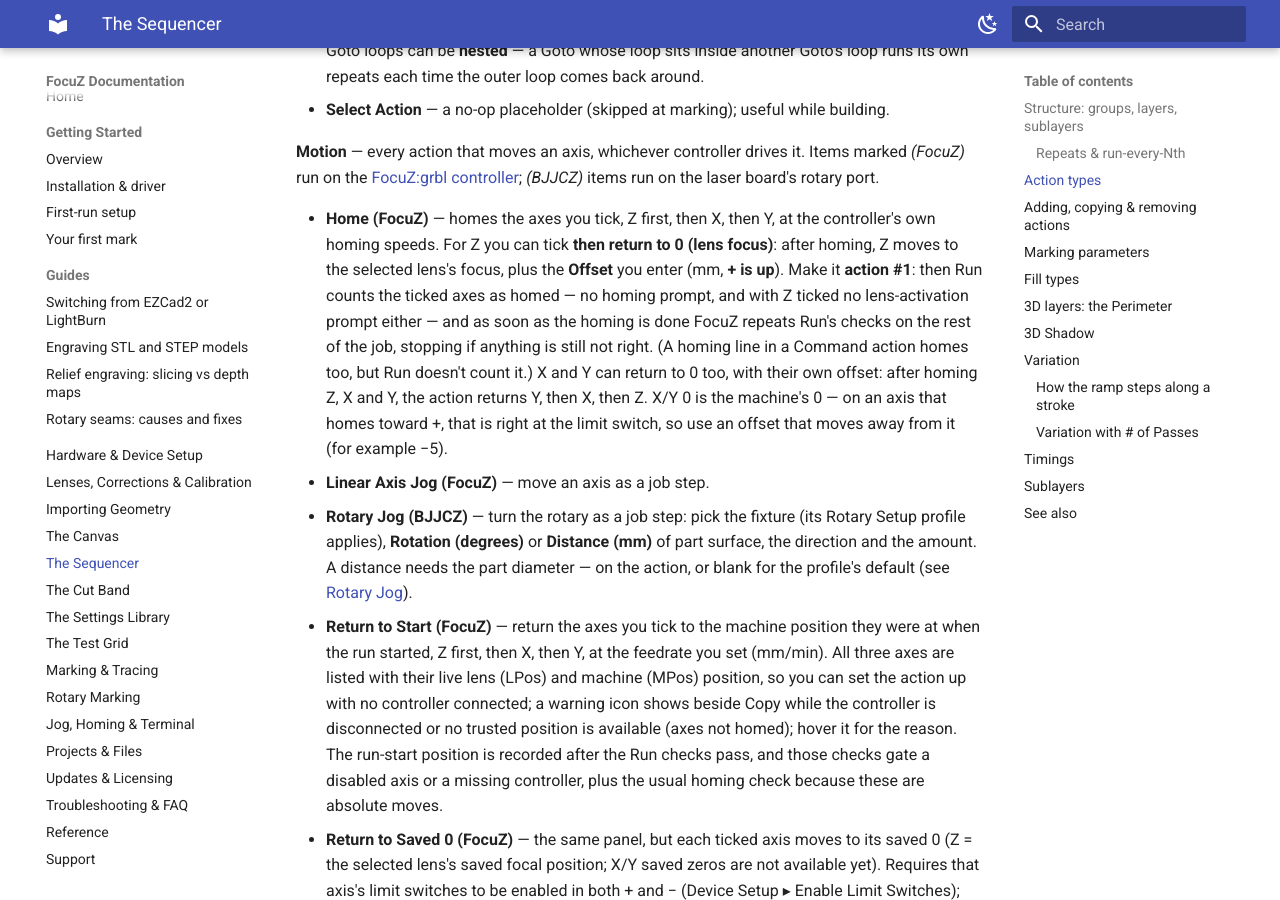
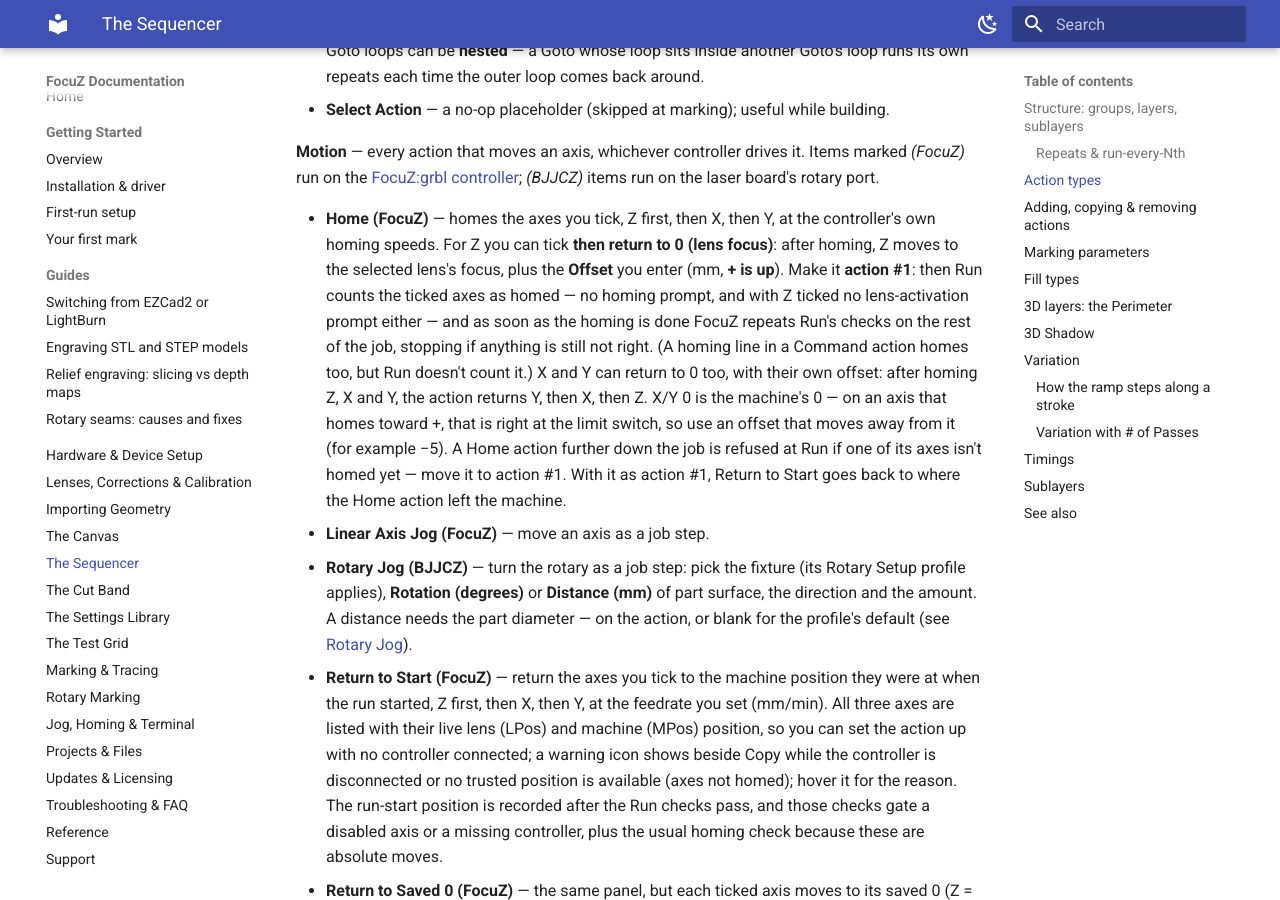
Before and after one commit to Lokahi-Shop/focuz-docs, an MkDocs documentation site: the page built from docs/sequencer.md, in a window 1280 px wide and 900 px high, scrolled down 1574 px. Built offline with MkDocs 1.6.1 and Material for MkDocs 9.7.7, drawn with Linux system fonts in a browser that asks for light colours.

Commit message:
Home action: Run checks when it is not action #1; Return to Start after homing
Co-Authored-By: Claude Opus 5.5 <noreply@anthropic.com>

```diff
--- a/docs/sequencer.md
+++ b/docs/sequencer.md
@@ -72,7 +72,9 @@ board's rotary port.
   is still not right. (A homing line in a Command action homes too, but Run doesn't count it.) X and Y
   can return to 0 too, with their own offset: after homing Z, X and Y, the action returns Y, then X,
   then Z. X/Y 0 is the machine's 0 — on an axis that homes toward +, that is right at the limit switch,
-  so use an offset that moves away from it (for example −5).
+  so use an offset that moves away from it (for example −5). A Home action further down the job is
+  refused at Run if one of its axes isn't homed yet — move it to action #1. With it as action #1, Return
+  to Start goes back to where the Home action left the machine.
 - **Linear Axis Jog (FocuZ)** — move an axis as a job step.
 - **Rotary Jog (BJJCZ)** — turn the rotary as a job step: pick the fixture (its Rotary Setup
   profile applies), **Rotation (degrees)** or **Distance (mm)** of part surface, the direction and
```
